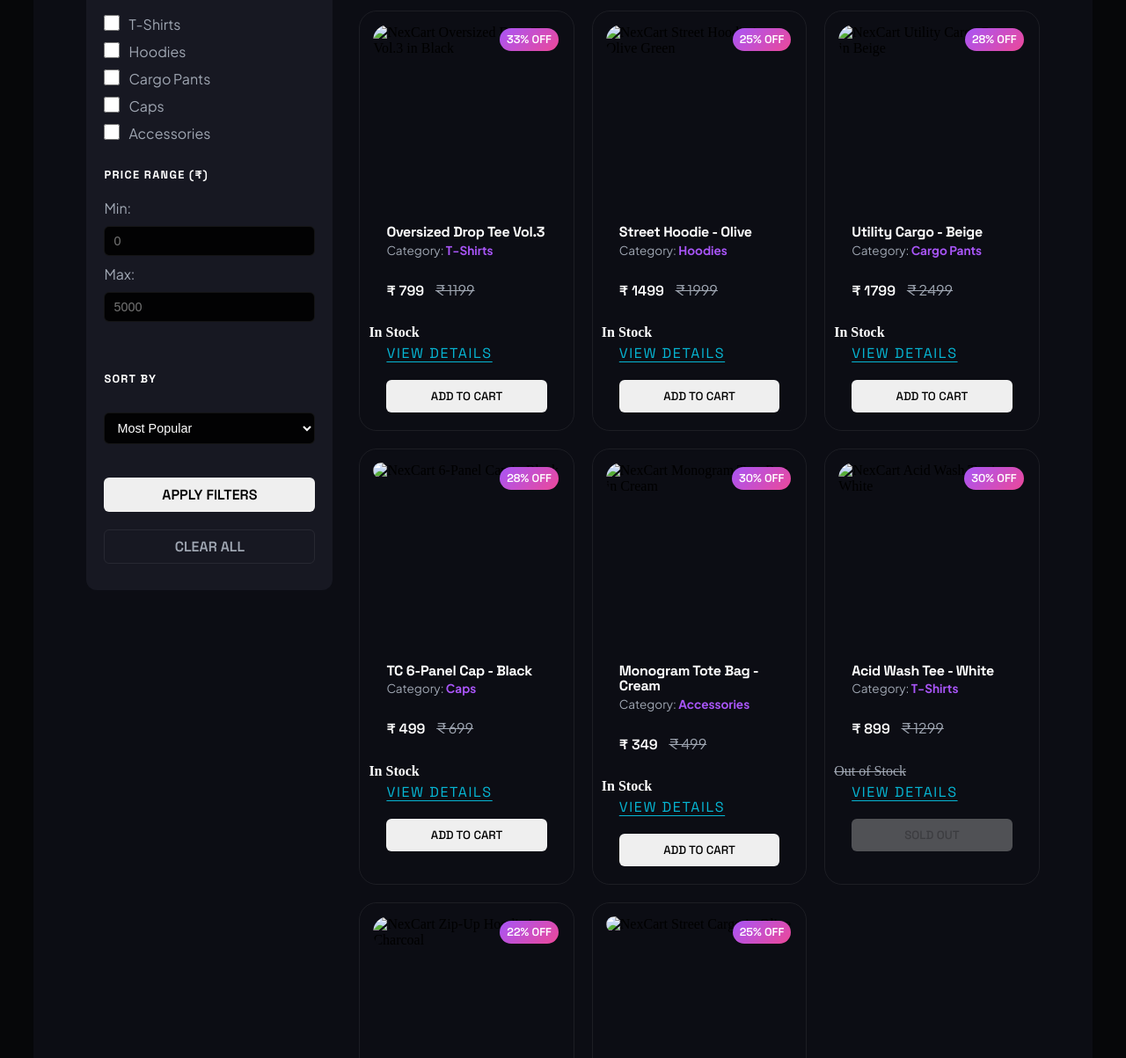
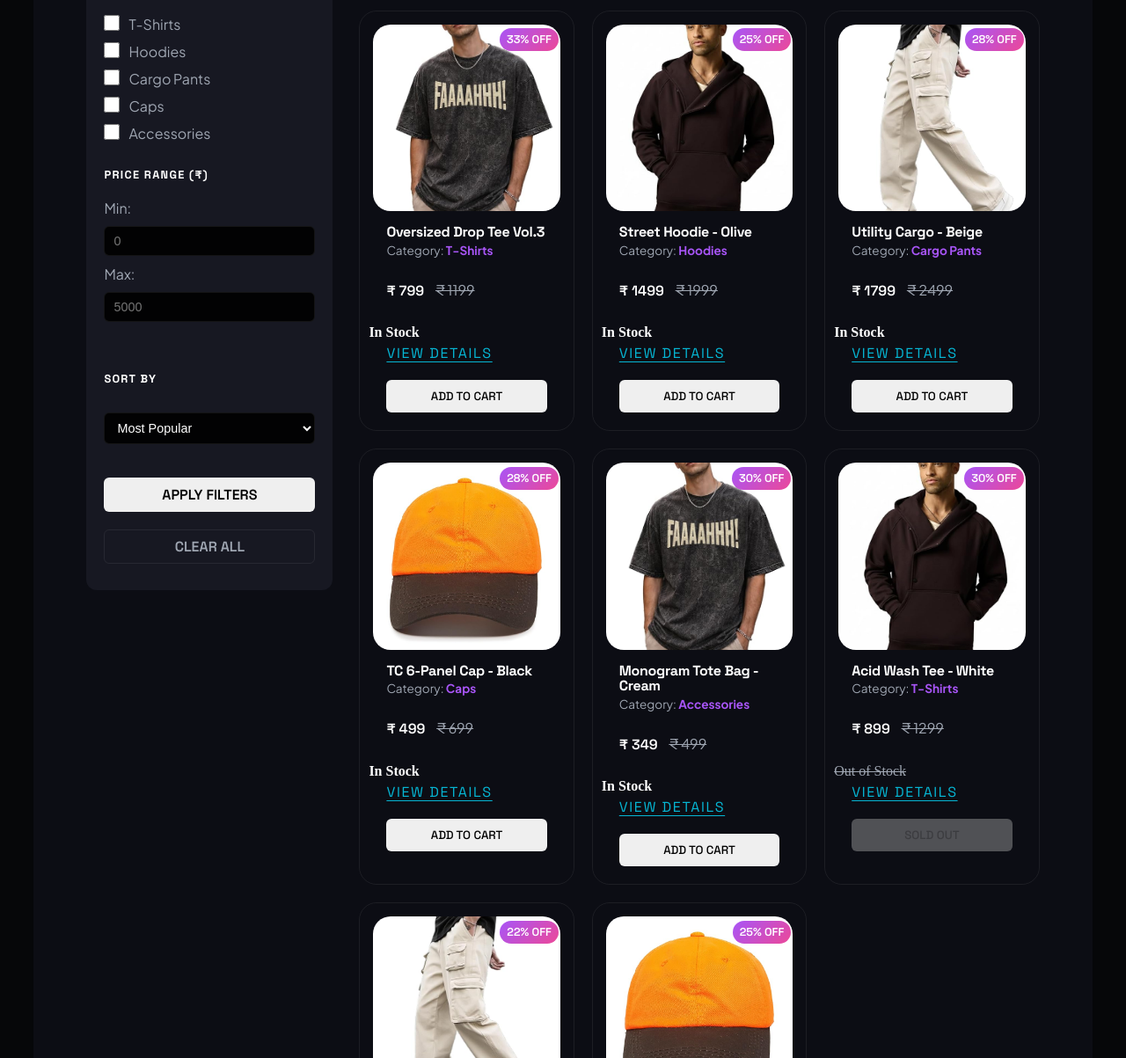
Before and after one commit to milangiri6726/E-Commerce-1, a plain HTML site: page products.html in a window 1280 px wide. Shown: the part 637-1840 px from the top of the page at 88% size. Drawn offline with Linux system fonts and the light colour scheme.

Commit message:
Rename image

```diff
--- a/products.html
+++ b/products.html
@@ -91,7 +91,7 @@
                 <div class="grid">
                     <article>
                         <figure>
-                            <img src="images/product 1.jpg" alt="NexCart Oversized Drop Tee Vol.3 in Black">
+                            <img src="product 1.jpg" alt="NexCart Oversized Drop Tee Vol.3 in Black">
                             <figcaption>Oversized Drop Tee Vol.3</figcaption>
                         </figure>
                         <h3>Oversized Drop Tee Vol.3</h3>
@@ -105,7 +105,7 @@
 
                     <article>
                         <figure>
-                            <img src="images/product 2.jpg" alt="NexCart Street Hoodie in Olive Green">
+                            <img src="product 2.jpg" alt="NexCart Street Hoodie in Olive Green">
                             <figcaption>Street Hoodie - Olive</figcaption>
                         </figure>
                         <h3>Street Hoodie - Olive</h3>
@@ -119,7 +119,7 @@
 
                     <article>
                         <figure>
-                            <img src="images/product 3.jpg" alt="NexCart Utility Cargo Pants in Beige">
+                            <img src="product 3.jpg" alt="NexCart Utility Cargo Pants in Beige">
                             <figcaption>Utility Cargo - Beige</figcaption>
                         </figure>
                         <h3>Utility Cargo - Beige</h3>
@@ -133,7 +133,7 @@
 
                     <article>
                         <figure>
-                            <img src="images/product 4.jpg" alt="NexCart 6-Panel Cap in Black">
+                            <img src="product 4.jpg" alt="NexCart 6-Panel Cap in Black">
                             <figcaption>TC 6-Panel Cap - Black</figcaption>
                         </figure>
                         <h3>TC 6-Panel Cap - Black</h3>
@@ -147,7 +147,7 @@
 
                     <article>
                         <figure>
-                            <img src="images/product 1.jpg" alt="NexCart Monogram Tote Bag in Cream">
+                            <img src="product 1.jpg" alt="NexCart Monogram Tote Bag in Cream">
                             <figcaption>Monogram Tote Bag - Cream</figcaption>
                         </figure>
                         <h3>Monogram Tote Bag - Cream</h3>
@@ -161,7 +161,7 @@
 
                     <article>
                         <figure>
-                            <img src="images/product 2.jpg" alt="NexCart Acid Wash Tee in White">
+                            <img src="product 2.jpg" alt="NexCart Acid Wash Tee in White">
                             <figcaption>Acid Wash Tee - White</figcaption>
                         </figure>
                         <h3>Acid Wash Tee - White</h3>
@@ -175,7 +175,7 @@
 
                     <article>
                         <figure>
-                            <img src="images/product 3.jpg" alt="NexCart Zip-Up Hoodie in Charcoal">
+                            <img src="product 3.jpg" alt="NexCart Zip-Up Hoodie in Charcoal">
                             <figcaption>Zip-Up Hoodie - Charcoal</figcaption>
                         </figure>
                         <h3>Zip-Up Hoodie - Charcoal</h3>
@@ -189,7 +189,7 @@
 
                     <article>
                         <figure>
-                            <img src="images/product 4.jpg" alt="NexCart Street Cargo in Olive">
+                            <img src="product 4.jpg" alt="NexCart Street Cargo in Olive">
                             <figcaption>Street Cargo - Olive</figcaption>
                         </figure>
                         <h3>Street Cargo - Olive</h3>
```
Also changed, not shown: index.html (+5 -5 lines), productDetail.html (+4 -4 lines).
